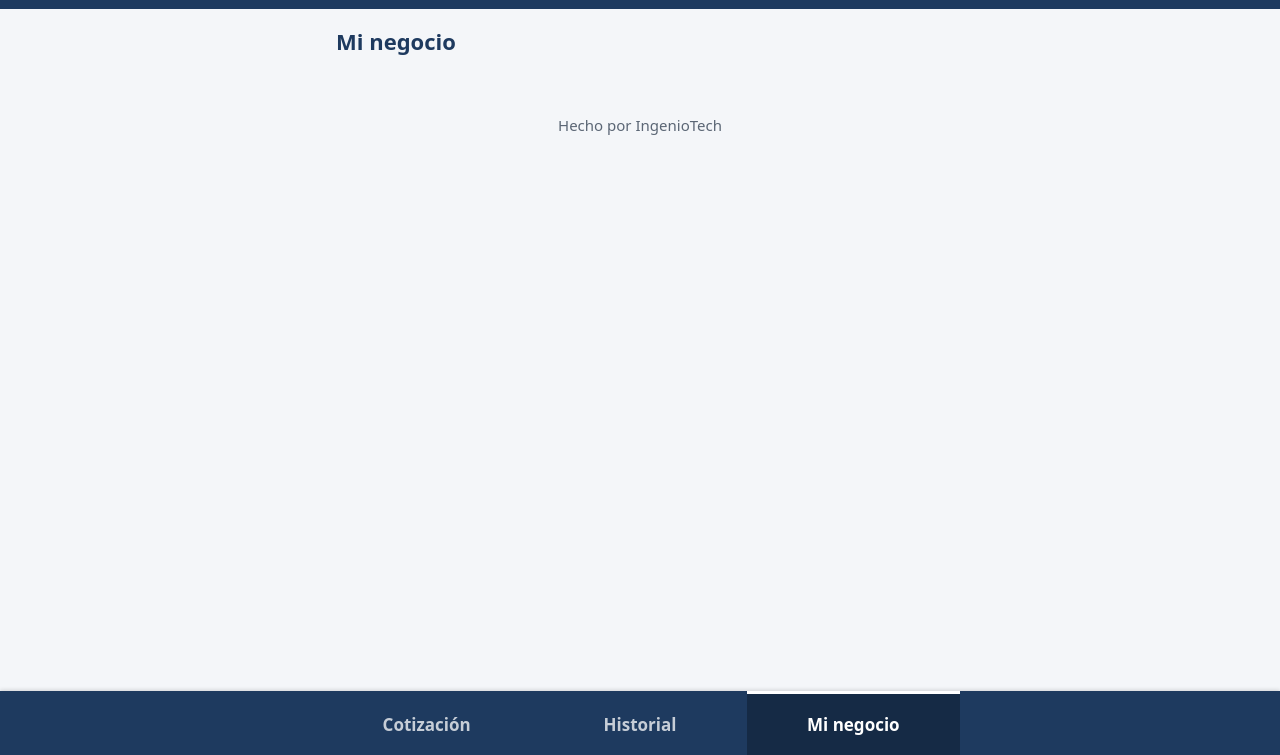
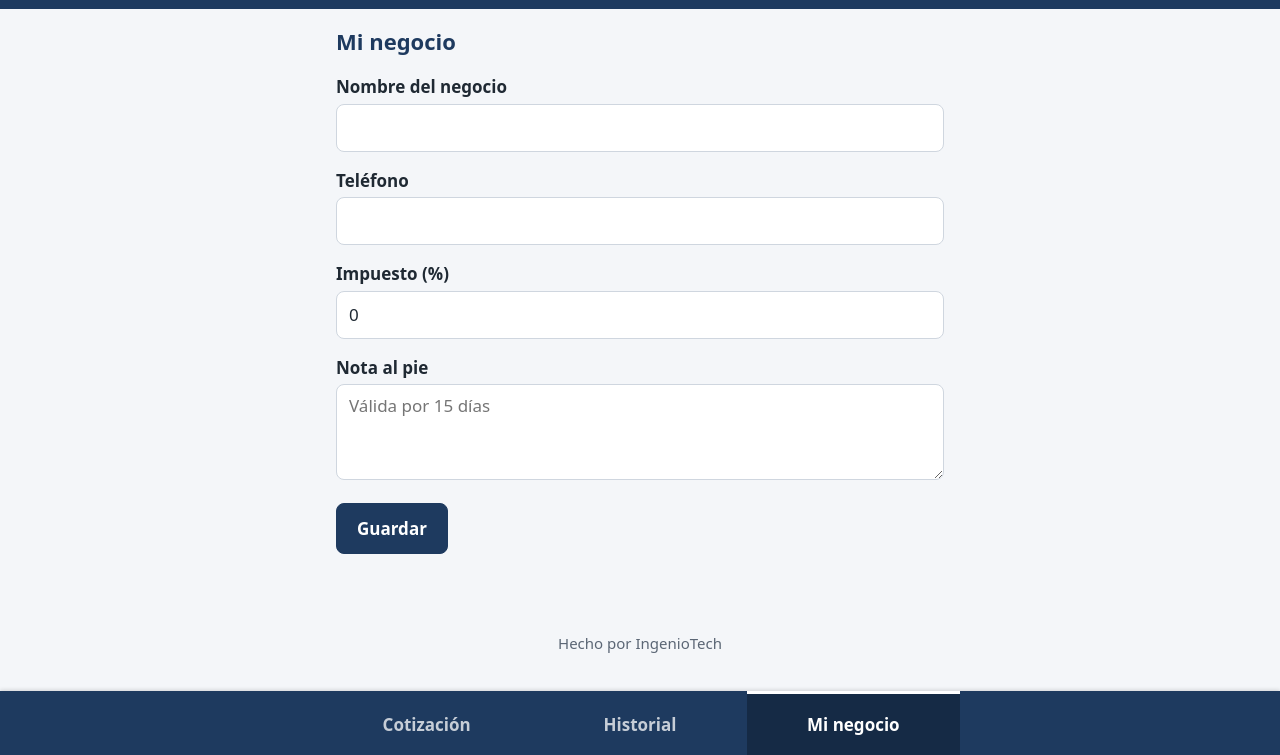
Before and after one commit to ricdegre/cotizador, a website with bundled scripts: page index.html in a window 1280 px wide. Both pictures are taken after a click on the button "Mi negocio". Shown: the part 45-800 px from the top of the page. Built offline with nearby package versions, Linux system fonts and the light colour scheme.

Commit message:
Tarea 5: mi negocio

```diff
--- a/css/styles.css
+++ b/css/styles.css
@@ -279,3 +279,12 @@ button:disabled {
   font-weight: 700;
   border-top: 1px solid var(--color-borde);
 }
+
+/* Mi negocio */
+
+.aviso {
+  min-height: 1.5em;
+  margin: 0.75rem 0 0;
+  font-weight: 600;
+  color: var(--color-principal);
+}
--- a/index.html
+++ b/index.html
@@ -74,6 +74,27 @@
 
     <section id="negocio" aria-labelledby="titulo-negocio" hidden>
       <h2 id="titulo-negocio">Mi negocio</h2>
+
+      <form id="form-negocio" autocomplete="off">
+        <div class="campo">
+          <label for="negocio-nombre">Nombre del negocio</label>
+          <input id="negocio-nombre" name="nombre" type="text">
+        </div>
+        <div class="campo">
+          <label for="negocio-telefono">Teléfono</label>
+          <input id="negocio-telefono" name="telefono" type="tel" inputmode="tel">
+        </div>
+        <div class="campo">
+          <label for="negocio-impuesto">Impuesto (%)</label>
+          <input id="negocio-impuesto" name="impuesto" type="text" inputmode="decimal" placeholder="0">
+        </div>
+        <div class="campo">
+          <label for="negocio-nota">Nota al pie</label>
+          <textarea id="negocio-nota" name="nota" placeholder="Válida por 15 días"></textarea>
+        </div>
+        <button type="submit">Guardar</button>
+        <p id="negocio-estado" class="aviso" role="status"></p>
+      </form>
     </section>
   </main>
 
--- a/js/app.js
+++ b/js/app.js
@@ -1,9 +1,12 @@
-// Une la página con los módulos: formulario de cotización y barra de secciones.
+// Une la página con los módulos: formulario de cotización, "Mi negocio" y barra de secciones.
 
 import { aCentavos, subtotal, impuesto, formatoDinero } from './calc.js';
+import { crearStore } from './store.js';
 
-// Por ahora no se cobra impuesto; luego vendrá de "Mi negocio".
-const PORCENTAJE_IMPUESTO = 0;
+const store = crearStore(localStorage);
+
+// Datos de "Mi negocio"; su porcentaje de impuesto se usa en los totales.
+let negocio = store.leerNegocio();
 
 const formulario = document.getElementById('form-cotizacion');
 const listaLineas = document.getElementById('lineas');
@@ -13,6 +16,8 @@ const salidaSubtotal = document.getElementById('total-subtotal');
 const salidaImpuesto = document.getElementById('total-impuesto');
 const salidaTotal = document.getElementById('total-total');
 const botonesSeccion = document.querySelectorAll('.barra [data-seccion]');
+const formularioNegocio = document.getElementById('form-negocio');
+const estadoNegocio = document.getElementById('negocio-estado');
 
 // Para dar a cada campo de línea un id único, aunque se quiten líneas.
 let siguienteLinea = 1;
@@ -32,10 +37,38 @@ function leerLineas() {
 
 function recalcular() {
   const base = subtotal(leerLineas());
-  const cargo = impuesto(base, PORCENTAJE_IMPUESTO);
+  const cargo = impuesto(base, negocio.impuesto);
   salidaSubtotal.textContent = formatoDinero(base);
   salidaImpuesto.textContent = formatoDinero(cargo);
   salidaTotal.textContent = formatoDinero(base + cargo);
+}
+
+// Pone en el formulario de "Mi negocio" los datos guardados.
+function mostrarNegocio() {
+  const campos = formularioNegocio.elements;
+  campos.nombre.value = negocio.nombre;
+  campos.telefono.value = negocio.telefono;
+  campos.impuesto.value = String(negocio.impuesto);
+  campos.nota.value = negocio.nota;
+}
+
+// store.js limpia los datos (impuesto inválido -> 0); se muestran ya limpios.
+function guardarNegocio() {
+  const campos = formularioNegocio.elements;
+  try {
+    negocio = store.guardarNegocio({
+      nombre: campos.nombre.value.trim(),
+      telefono: campos.telefono.value.trim(),
+      impuesto: campos.impuesto.value,
+      nota: campos.nota.value.trim(),
+    });
+  } catch {
+    estadoNegocio.textContent = 'No se pudo guardar. Revisa que el navegador permita guardar datos.';
+    return;
+  }
+  mostrarNegocio();
+  recalcular();
+  estadoNegocio.textContent = 'Datos guardados.';
 }
 
 // Copia la plantilla y une cada etiqueta con su campo por id.
@@ -90,4 +123,15 @@ for (const boton of botonesSeccion) {
   boton.addEventListener('click', () => mostrarSeccion(boton.dataset.seccion));
 }
 
+formularioNegocio.addEventListener('submit', (evento) => {
+  evento.preventDefault();
+  guardarNegocio();
+});
+
+// Al cambiar algo, el aviso de "guardados" ya no vale.
+formularioNegocio.addEventListener('input', () => {
+  estadoNegocio.textContent = '';
+});
+
+mostrarNegocio();
 anadirLinea();
```
